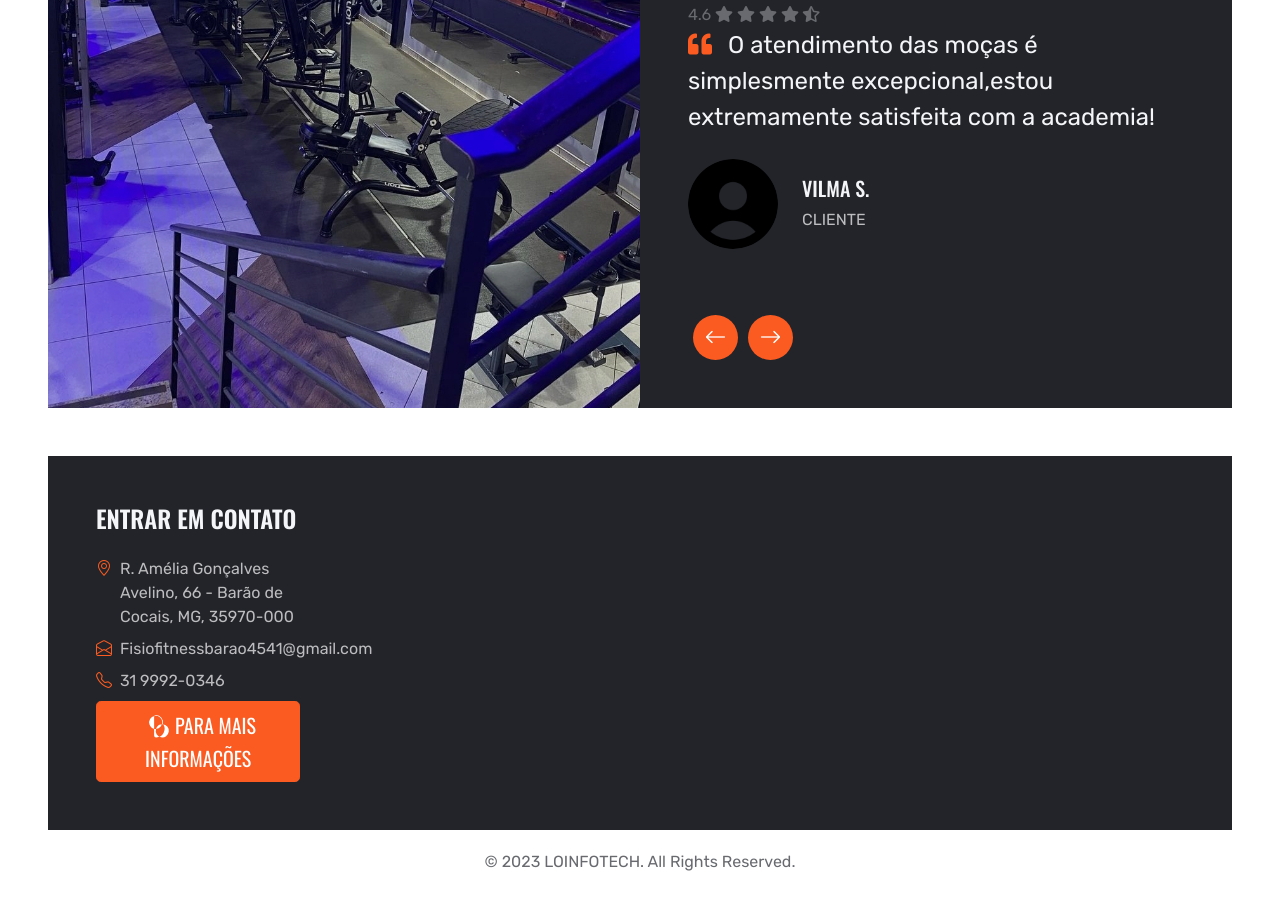
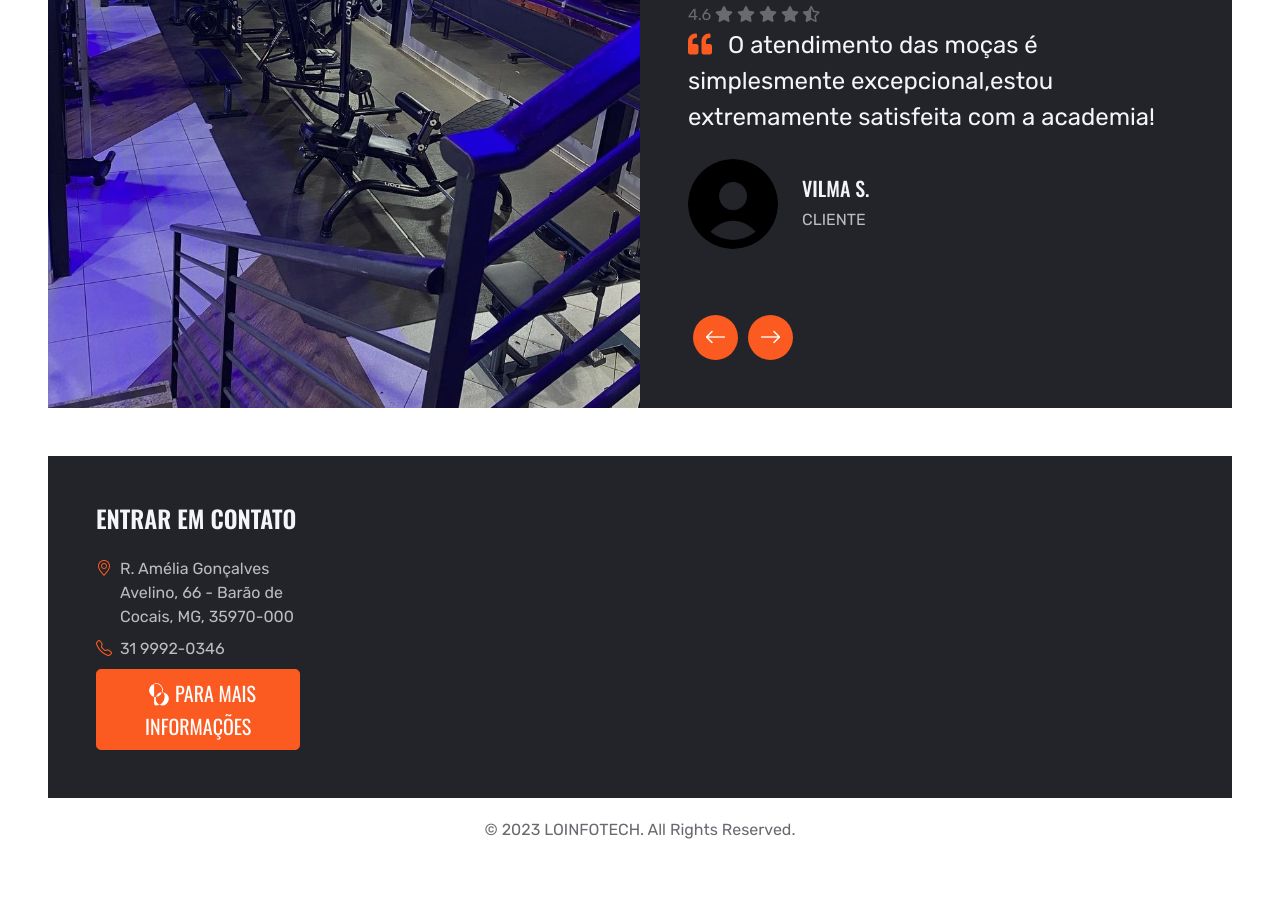
Before and after one commit to Dylucas07/2023FisioFitness, a plain HTML site: page index.html in a window 1280 px wide. Shown: the part 3449-4359 px from the top of the page. Drawn offline with nearby package versions, Linux system fonts and the light colour scheme; files that its build step writes are made by us from their sources.

Commit message:
Update index.html

```diff
--- a/index.html
+++ b/index.html
@@ -336,10 +336,6 @@
                         <p class="mb-0">R. Amélia Gonçalves Avelino, 66 - Barão de Cocais, MG, 35970-000</p>
                     </div>
                     <div class="d-flex mb-2">
-                        <i class="bi bi-envelope-open text-primary me-2"></i>
-                        <p class="mb-0">Fisiofitnessbarao4541@gmail.com</p>
-                    </div>
-                    <div class="d-flex mb-2">
                         <i class="bi bi-telephone text-primary me-2"></i>
                         <p class="mb-0">31 9992-0346</p>
                     </div>
```
